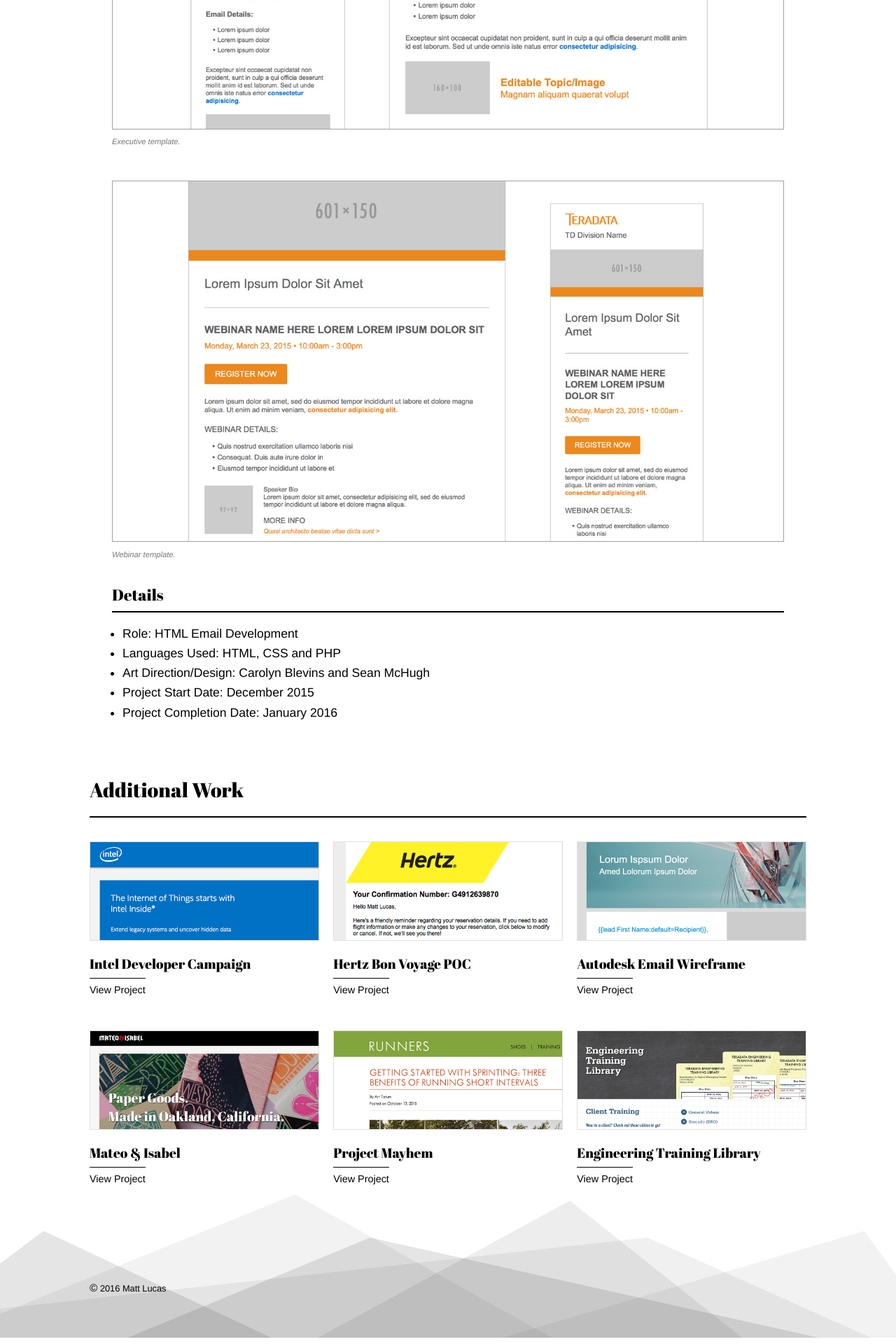
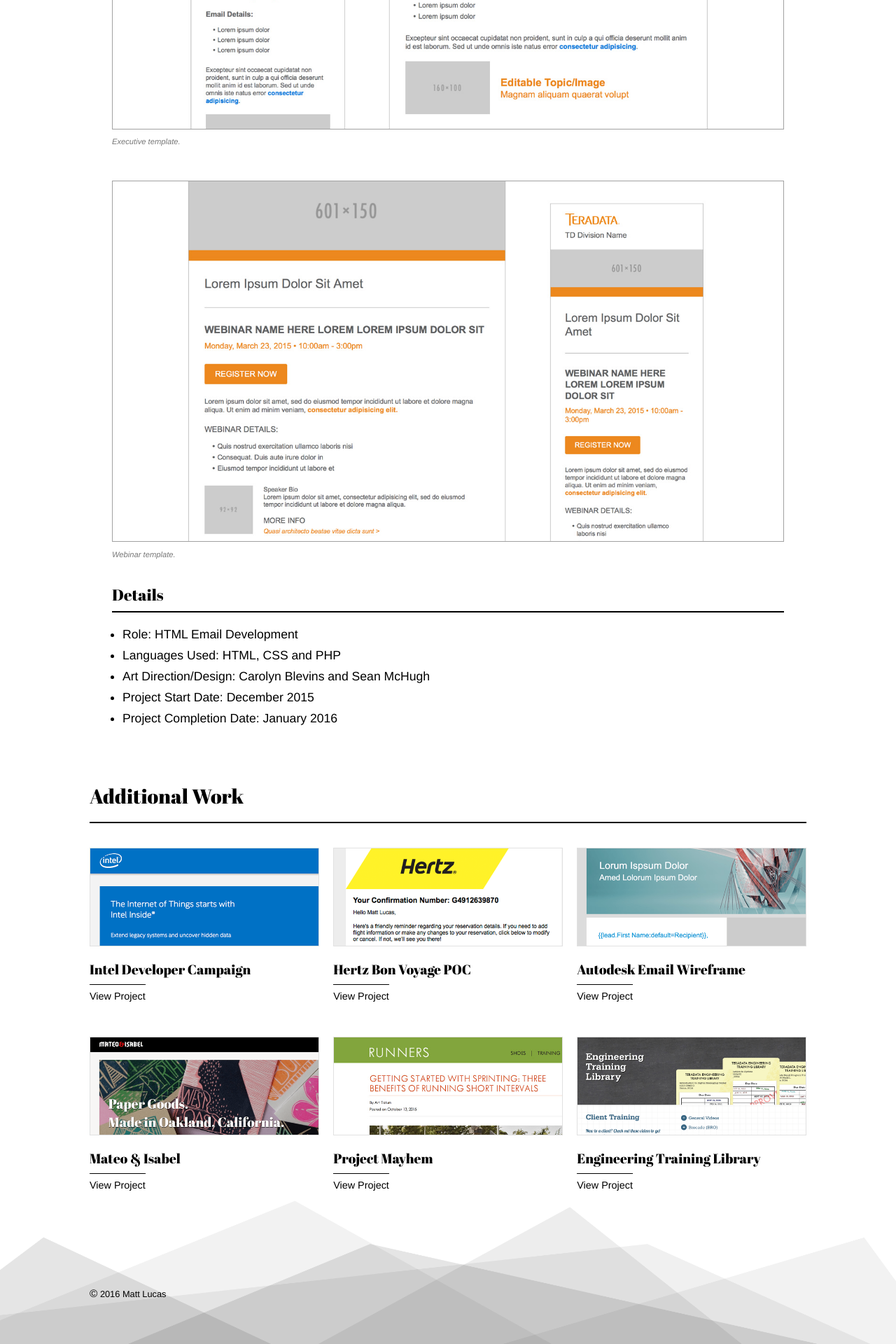
Before and after one commit to mattdavidlucas/mattdavidlucas.github.io, a Jekyll site: the page built from teradata-email-templates.html, in a window 1280 px wide. Shown: the part 1246-3166 px from the top of the page at 70% size. Built offline with Jekyll 4.4.1, drawn with Linux system fonts in a browser that asks for light colours; nearby versions of some CDN libraries; some web fonts are replaced.

Commit message:
Font size adjustment.

```diff
--- a/_sass/_layout.scss
+++ b/_sass/_layout.scss
@@ -232,9 +232,14 @@
 	}
 
 	li {
-		font-size: 1.1em;
+		font-size: 1em;
 		line-height: 1.4em;
 		margin-bottom: 0.2em;
+
+		@media only screen and (min-width: 960px) {
+			font-size: 1.1em;
+			line-height: 1.5em;
+		}
 	}
 }
 
```
